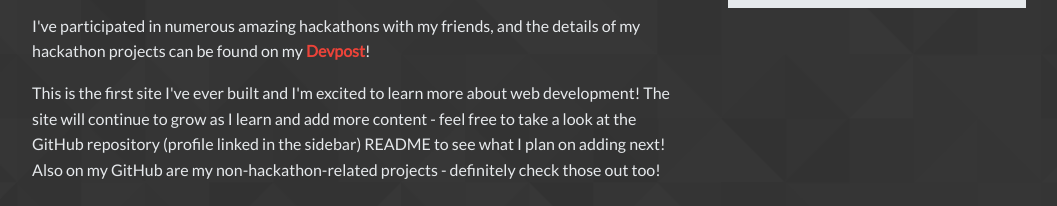
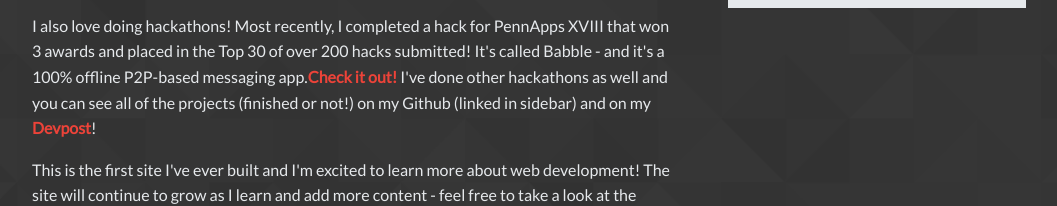
Before and after one commit to aneekm/aneekm.github.io, a plain HTML site: page index.html in a window 1280 px wide. Shown: the part 602-808 px from the top of the page, without its empty margins (111-1168 px from the left). Drawn offline with nearby package versions, Linux system fonts and the light colour scheme.

Commit message:
Updated hackathon section
Added PennApps info, made paragraph more detailed.

```diff
--- a/index.html
+++ b/index.html
@@ -85,9 +85,11 @@
           Automation Intern, where I mainly did C#/Java/C++ development for their
           flagship software product.</p>
 
-          <p>I've participated in numerous amazing hackathons with my friends, and the
-          details of my hackathon projects can be found on my
-          <a href="https://devpost.com/AneekMukherjee" target="_blank"><b>Devpost</b></a>!</p>
+          <p>I also love doing hackathons! Most recently, I completed a hack for PennApps XVIII that won 3 awards
+	  and placed in the Top 30 of over 200 hacks submitted! It's called Babble - and it's a 100% offline
+	  P2P-based messaging app.<a href="https://aneekm.com/Babble/" target="_blank"><b>Check it out!</b></a>
+	  I've done other hackathons as well and you can see all of the projects (finished or not!) on my Github
+	  (linked in sidebar) and on my <a href="https://devpost.com/AneekMukherjee" target="_blank"><b>Devpost</b></a>!</p>
 
           <p>This is the first site I've ever built and I'm excited to learn more about web
           development! The site will continue to grow as I learn and add more content -
```
